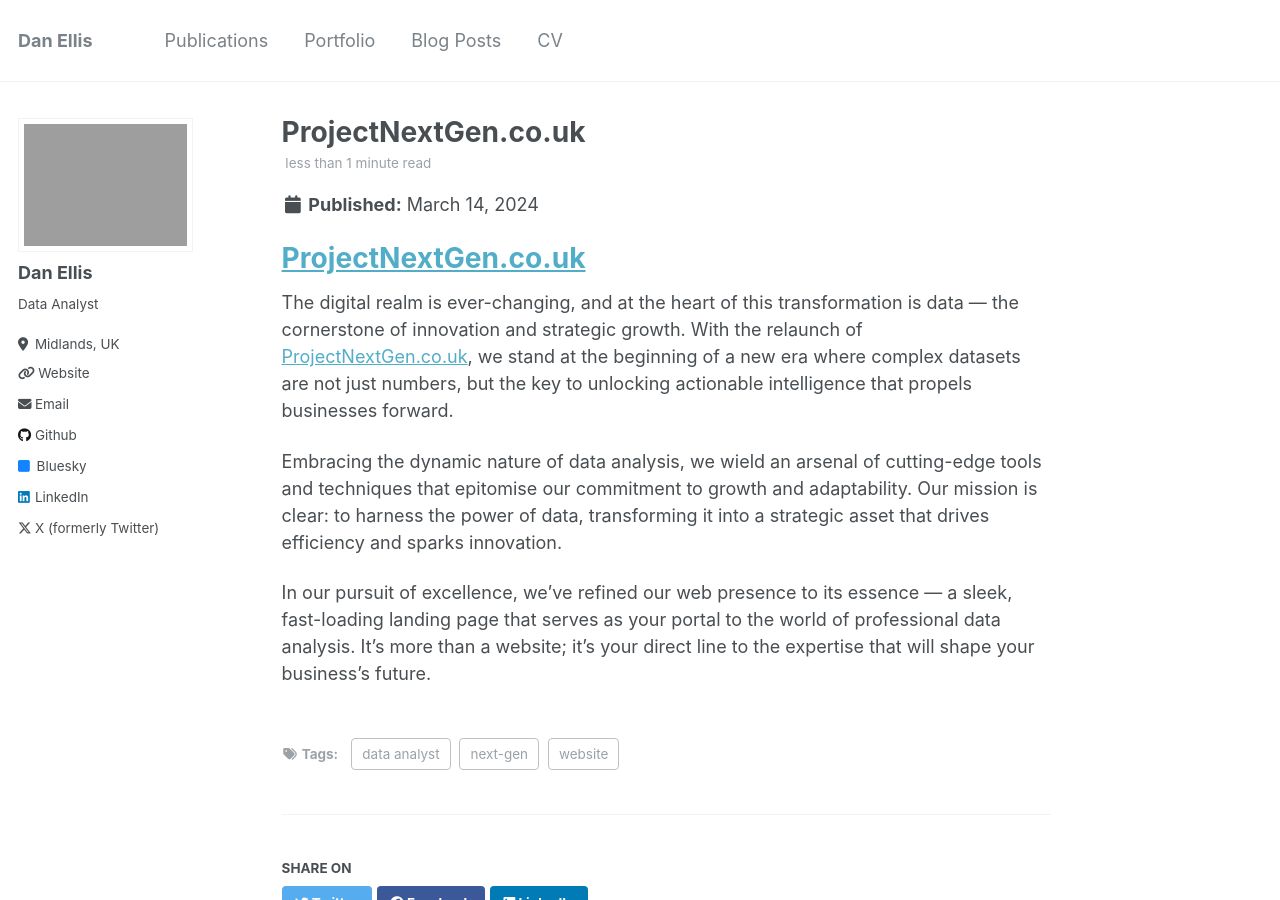
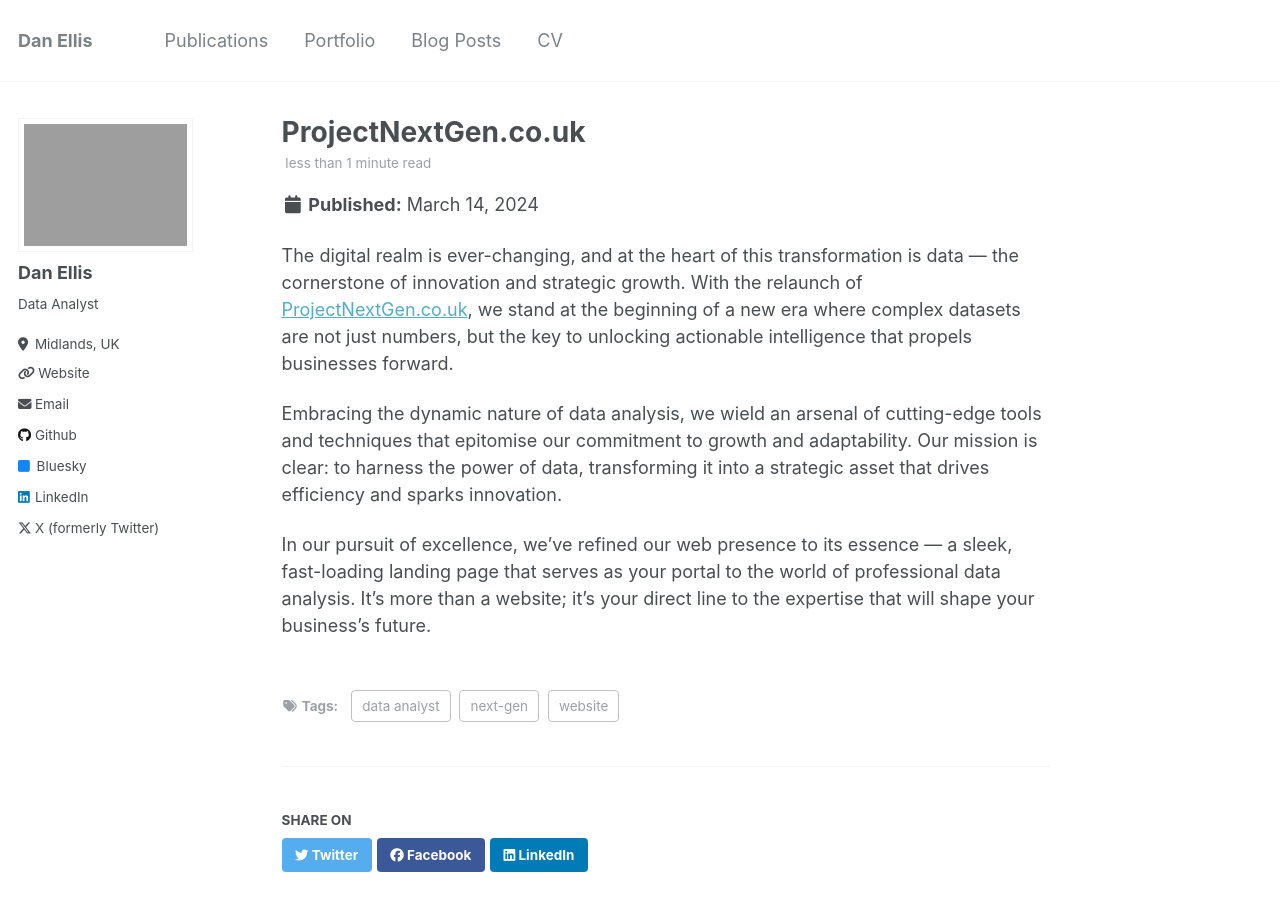
Before and after one commit to danellisprojects/danellisprojects.github.io, a Jekyll site: the page built from _posts/2024-03-14-project-next-gen-updated.md, in a window 1280 px wide and 900 px high. Built offline with Jekyll 4.4.1, drawn with Linux system fonts in a browser that asks for light colours.

Commit message:
Update 2024-03-14-project-next-gen-updated.md

```diff
--- a/_posts/2024-03-14-project-next-gen-updated.md
+++ b/_posts/2024-03-14-project-next-gen-updated.md
@@ -8,9 +8,6 @@
   - next-gen
 ---
 
-[ProjectNextGen.co.uk](https://projectnextgen.co.uk)
-======
-
 The digital realm is ever-changing, and at the heart of this transformation is data — the cornerstone of innovation and strategic growth. With the relaunch of [ProjectNextGen.co.uk](https://projectnextgen.co.uk), we stand at the beginning of a new era where complex datasets are not just numbers, but the key to unlocking actionable intelligence that propels businesses forward.
 
 Embracing the dynamic nature of data analysis, we wield an arsenal of cutting-edge tools and techniques that epitomise our commitment to growth and adaptability. Our mission is clear: to harness the power of data, transforming it into a strategic asset that drives efficiency and sparks innovation.
```
